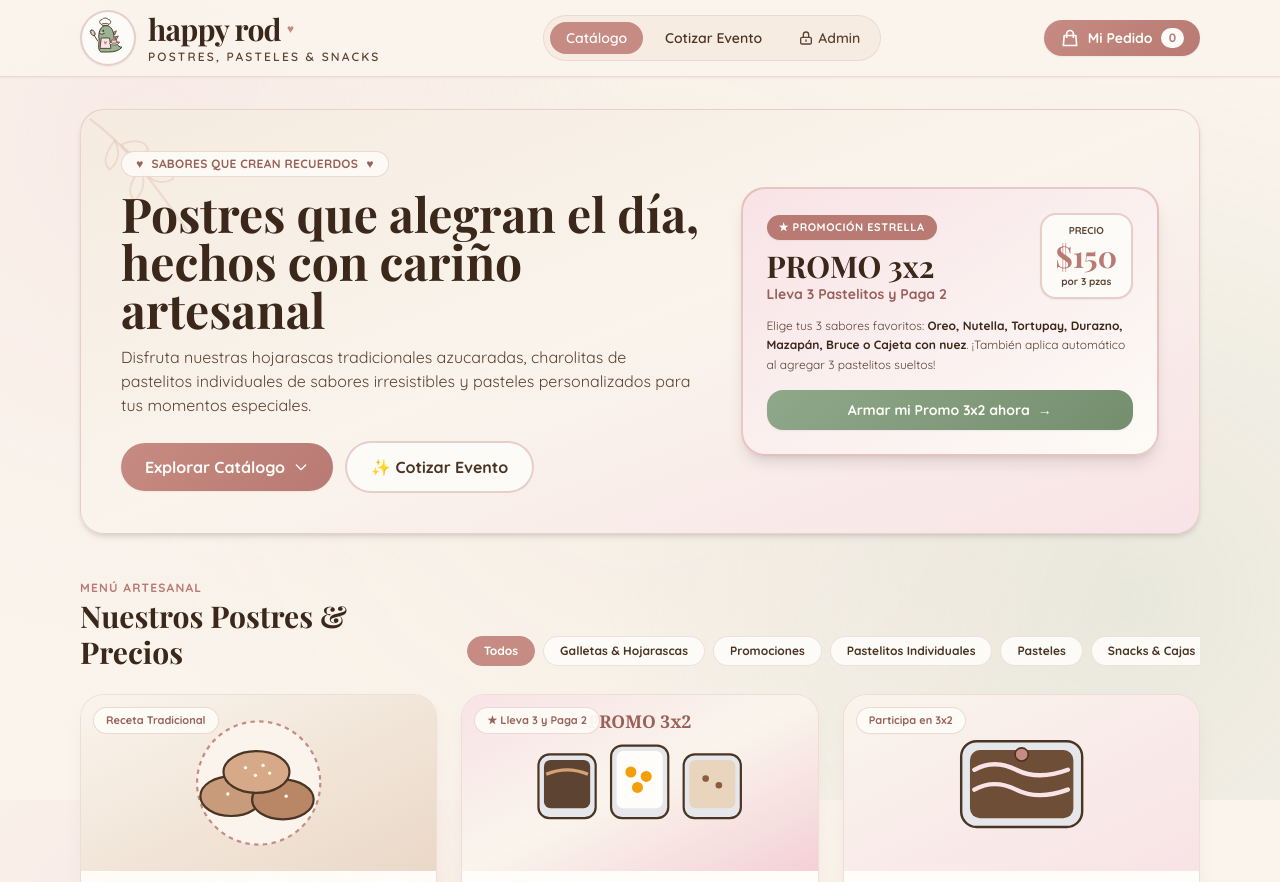
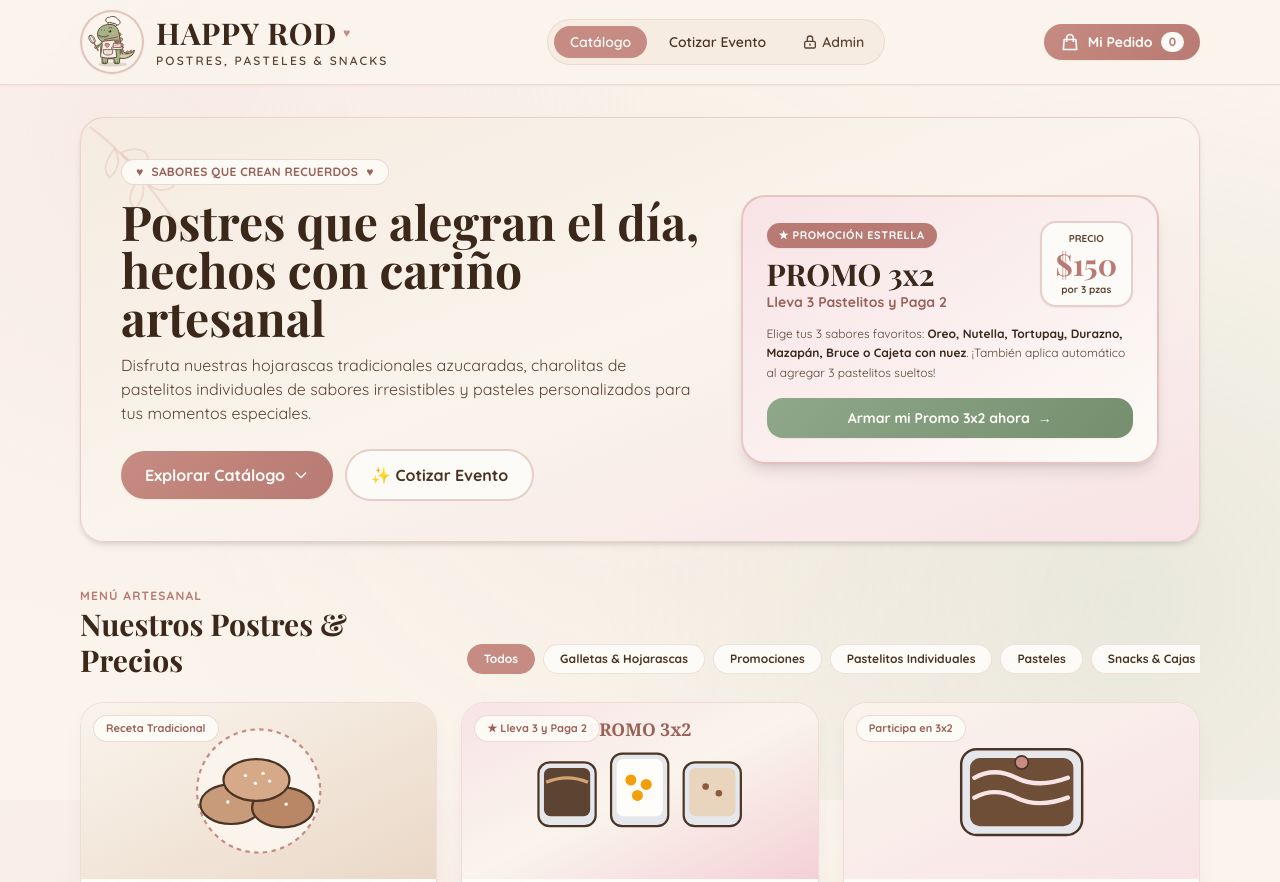
Before and after one commit to desing-pro/HappyRod, a plain HTML site: page index.html in a window 1280 px wide. Shown: the top 882 px of the page. Drawn offline with nearby package versions, Linux system fonts and the light colour scheme; a web font is replaced by a local one.

Commit message:
index.html

```diff
--- a/index.html
+++ b/index.html
@@ -3,7 +3,7 @@
 <head>
   <meta charset="UTF-8" />
   <meta name="viewport" content="width=device-width, initial-scale=1.0" />
-  <title>Happy Rod | Postres, Pasteles & Snacks</title>
+  <title>HAPPY ROD | Postres, Pasteles & Snacks</title>
   <script src="https://cdn.tailwindcss.com"></script>
   <link rel="preconnect" href="https://fonts.googleapis.com">
   <link rel="preconnect" href="https://fonts.gstatic.com" crossorigin>
@@ -121,40 +121,71 @@
     <div class="max-w-6xl mx-auto px-4 py-2.5 flex items-center justify-between gap-2">
       <!-- Marca y Mascota SVG -->
       <button onclick="navigateTo('catalogo')" class="flex items-center gap-3 text-left group focus:outline-none">
-        <div class="w-12 h-12 sm:w-14 sm:h-14 rounded-full bg-cream-50 border-2 border-terra-500/40 flex items-center justify-center shadow-sm group-hover:scale-105 transition-transform overflow-hidden shrink-0">
-          <!-- SVG Mascota Dino Pastelero Happy Rod -->
-          <svg viewBox="0 0 120 120" class="w-11 h-11 sm:w-12 sm:h-12" aria-label="Dinosaurio Pastelero Happy Rod">
-            <!-- Gorro de chef -->
-            <path d="M44 26 C38 24, 37 15, 45 14 C48 9, 58 9, 61 14 C69 15, 68 24, 62 26 Z" fill="#FFFFFF" stroke="#4A3525" stroke-width="2.2"/>
-            <rect x="45" y="24" width="16" height="5" rx="2" fill="#F5EBE0" stroke="#4A3525" stroke-width="2"/>
-            <!-- Espinas lomo -->
-            <path d="M73 46 L81 42 L77 52 Z" fill="#D49B93" stroke="#4A3525" stroke-width="1.8"/>
-            <path d="M77 57 L86 55 L80 65 Z" fill="#D49B93" stroke="#4A3525" stroke-width="1.8"/>
-            <path d="M80 70 L89 70 L82 78 Z" fill="#D49B93" stroke="#4A3525" stroke-width="1.8"/>
-            <!-- Cola y cuerpo Dino -->
-            <path d="M38 66 C34 45, 42 29, 55 29 C68 29, 74 42, 75 58 C76 72, 84 82, 95 83 C88 92, 74 95, 62 95 L44 95 C37 95, 35 84, 38 66 Z" fill="#9BB395" stroke="#4A3525" stroke-width="2.4" stroke-linejoin="round"/>
-            <!-- Mejilla y Ojo -->
-            <circle cx="48" cy="42" r="2.6" fill="#3B281B"/>
-            <circle cx="47.2" cy="41.2" r="0.9" fill="#FFFFFF"/>
-            <ellipse cx="44" cy="47" rx="3.2" ry="2" fill="#F4D0D6"/>
-            <path d="M39 49 Q45 53 51 49" fill="none" stroke="#4A3525" stroke-width="2" stroke-linecap="round"/>
-            <!-- Mandil Rosado -->
-            <path d="M43 60 L64 60 L67 86 L40 86 Z" fill="#F8E3E6" stroke="#4A3525" stroke-width="2.2" stroke-linejoin="round"/>
-            <!-- Corazón en mandil -->
-            <path d="M53.5 70 C53.5 67.5, 49.5 67.5, 49.5 70.5 C49.5 73.5, 53.5 76, 53.5 76 C53.5 76, 57.5 73.5, 57.5 70.5 C57.5 67.5, 53.5 67.5, 53.5 70 Z" fill="#C68B82"/>
-            <!-- Batidor en mano izquierda -->
-            <line x1="34" y1="67" x2="26" y2="54" stroke="#4A3525" stroke-width="2.4" stroke-linecap="round"/>
-            <ellipse cx="22" cy="47" rx="5" ry="8" transform="rotate(-32 22 47)" fill="none" stroke="#4A3525" stroke-width="1.8"/>
-            <ellipse cx="22" cy="47" rx="2.5" ry="8" transform="rotate(-32 22 47)" fill="none" stroke="#4A3525" stroke-width="1.4"/>
-            <!-- Pastelito en mano derecha -->
-            <ellipse cx="75" cy="74" rx="11" ry="3.5" fill="#FFFFFF" stroke="#4A3525" stroke-width="1.8"/>
-            <rect x="68" y="65" width="14" height="8" rx="2" fill="#F4D0D6" stroke="#4A3525" stroke-width="1.8"/>
-            <circle cx="75" cy="63.5" r="2.5" fill="#C68B82"/>
+        <div class="w-13 h-13 sm:w-15 sm:h-15 rounded-full bg-cream-100 border-2 border-terra-500/45 flex items-center justify-center shadow-sm group-hover:scale-105 transition-transform overflow-hidden shrink-0 p-0.5">
+          <!-- SVG Mascota Dino Pastelero Oficial HAPPY ROD -->
+          <svg viewBox="0 0 140 140" class="w-12 h-12 sm:w-14 sm:h-14" aria-label="Dinosaurio Pastelero HAPPY ROD">
+            <!-- Sombra base -->
+            <ellipse cx="72" cy="126" rx="36" ry="5.5" fill="#E3D4C5"/>
+            <!-- Gorro de chef esponjoso inclinado -->
+            <g transform="rotate(14 76 26)">
+              <path d="M58 26 C50 24, 50 13, 60 12 C64 6, 77 6, 81 12 C91 13, 91 24, 83 26 Z" fill="#FDFBF7" stroke="#5A4636" stroke-width="2.2" stroke-linejoin="round"/>
+              <rect x="60" y="24" width="21" height="7" rx="2.5" fill="#F5EBE0" stroke="#5A4636" stroke-width="2.2"/>
+            </g>
+            <!-- Placas dorsales rosadas -->
+            <path d="M84 48 C93 45, 96 52, 87 57 Z" fill="#DF9F97" stroke="#5A4636" stroke-width="2" stroke-linejoin="round"/>
+            <path d="M88 60 C98 58, 100 66, 90 70 Z" fill="#DF9F97" stroke="#5A4636" stroke-width="2" stroke-linejoin="round"/>
+            <path d="M90 73 C100 72, 101 80, 91 83 Z" fill="#DF9F97" stroke="#5A4636" stroke-width="2" stroke-linejoin="round"/>
+            <path d="M104 97 C107 90, 113 91, 111 98 Z" fill="#DF9F97" stroke="#5A4636" stroke-width="1.8" stroke-linejoin="round"/>
+            <path d="M113 94 C117 88, 122 90, 119 96 Z" fill="#DF9F97" stroke="#5A4636" stroke-width="1.8" stroke-linejoin="round"/>
+            <!-- Cuerpo, cabeza y cola Dino verde oliva -->
+            <path d="M44 68 C40 66, 33 60, 34 48 C35 34, 48 26, 65 26 C81 26, 87 38, 89 56 C91 74, 92 94, 104 98 C113 101, 122 95, 126 90 C125 103, 112 112, 93 111 L89 111 L89 122 C89 125, 76 125, 75 122 L75 112 L59 112 L59 122 C59 125, 46 125, 45 122 L45 108 C41 102, 41 84, 44 68 Z" fill="#A5B387" stroke="#5A4636" stroke-width="2.4" stroke-linejoin="round"/>
+            <!-- Panza beige debajo de cola -->
+            <path d="M91 109 C104 110, 116 105, 122 96 C113 103, 101 104, 91 101 Z" fill="#DFC9A8"/>
+            <!-- Dedos patitas -->
+            <path d="M49 124 L49 120 M54 124 L54 120 M79 124 L79 120 M84 124 L84 120" stroke="#5A4636" stroke-width="1.8" stroke-linecap="round"/>
+            <!-- Detalles rostro: fosas nasales, ojo, mejilla, sonrisa y colmillos -->
+            <circle cx="44" cy="40" r="1.4" fill="#5A4636"/>
+            <circle cx="51" cy="40" r="1.4" fill="#5A4636"/>
+            <path d="M62 35 Q66 32 70 35" fill="none" stroke="#5A4636" stroke-width="1.8" stroke-linecap="round"/>
+            <circle cx="65" cy="43" r="3.2" fill="#4A3525"/>
+            <circle cx="64" cy="41.8" r="1.1" fill="#FFFFFF"/>
+            <ellipse cx="73" cy="48" rx="4" ry="2.5" fill="#E8A5A8" opacity="0.75"/>
+            <path d="M36 53 Q48 61 61 54" fill="none" stroke="#5A4636" stroke-width="2.2" stroke-linecap="round"/>
+            <!-- Dos colmillitos blancos -->
+            <polygon points="41,56 43,60 45,57" fill="#FFFFFF" stroke="#5A4636" stroke-width="1.2" stroke-linejoin="round"/>
+            <polygon points="52,57 54,60 56,56" fill="#FFFFFF" stroke="#5A4636" stroke-width="1.2" stroke-linejoin="round"/>
+            <!-- Moño del mandil atrás en la cintura -->
+            <path d="M91 84 C98 78, 103 83, 94 87 C103 90, 99 96, 91 90 Z" fill="#DF9F97" stroke="#5A4636" stroke-width="1.8" stroke-linejoin="round"/>
+            <path d="M92 89 L96 99 M90 90 L91 100" stroke="#5A4636" stroke-width="2" stroke-linecap="round"/>
+            <!-- Mandil crema rosado con tirante, corazón y bolsillo -->
+            <path d="M51 64 L85 57" stroke="#DF9F97" stroke-width="4" stroke-linecap="round"/>
+            <path d="M51 64 L85 57" stroke="#5A4636" stroke-width="1.8" stroke-linecap="round"/>
+            <path d="M47 68 L77 65 L82 108 C68 111, 52 111, 41 107 Z" fill="#F9ECE7" stroke="#5A4636" stroke-width="2.2" stroke-linejoin="round"/>
+            <!-- Corazón en el pecho del mandil -->
+            <path d="M58 76 C58 72.5, 52.5 72.5, 52.5 76.5 C52.5 80.5, 58 84, 58 84 C58 84, 63.5 80.5, 63.5 76.5 C63.5 72.5, 58 72.5, 58 76 Z" fill="#DF9F97" stroke="#5A4636" stroke-width="1.5"/>
+            <!-- Bolsillo delantero del mandil -->
+            <path d="M48 89 L72 89 L71 99 C66 104, 54 104, 49 99 Z" fill="#F3DFD8" stroke="#5A4636" stroke-width="1.8" stroke-linejoin="round"/>
+            <!-- Brazo izquierdo sosteniendo batidor de globo -->
+            <path d="M44 74 L32 82" stroke="#A5B387" stroke-width="7" stroke-linecap="round"/>
+            <path d="M44 74 L32 82" stroke="#5A4636" stroke-width="2.2" stroke-linecap="round"/>
+            <circle cx="31" cy="83" r="4" fill="#A5B387" stroke="#5A4636" stroke-width="2"/>
+            <!-- Batidor -->
+            <line x1="35" y1="91" x2="26" y2="74" stroke="#DF9F97" stroke-width="4.5" stroke-linecap="round"/>
+            <line x1="35" y1="91" x2="26" y2="74" stroke="#5A4636" stroke-width="2" stroke-linecap="round"/>
+            <ellipse cx="20" cy="63" rx="6.5" ry="11" transform="rotate(-28 20 63)" fill="none" stroke="#5A4636" stroke-width="1.8"/>
+            <ellipse cx="20" cy="63" rx="3.2" ry="11" transform="rotate(-28 20 63)" fill="none" stroke="#5A4636" stroke-width="1.4"/>
+            <!-- Brazo derecho y plato con pastelito de fresa -->
+            <ellipse cx="83" cy="85" rx="15" ry="4" fill="#FDFBF7" stroke="#5A4636" stroke-width="2"/>
+            <rect x="73" y="73" width="20" height="11" rx="2.5" fill="#F6D5D7" stroke="#5A4636" stroke-width="2"/>
+            <path d="M73 77 Q78 81 83 77 T93 77" fill="none" stroke="#DF9F97" stroke-width="2.2" stroke-linecap="round"/>
+            <!-- Fresa arriba del pastelito -->
+            <path d="M83 65 C87 65, 88 70, 83 73 C78 70, 79 65, 83 65 Z" fill="#C96B6B" stroke="#5A4636" stroke-width="1.6"/>
+            <path d="M80 65 L83 67 L86 65" fill="none" stroke="#6E8B5E" stroke-width="1.8" stroke-linecap="round"/>
           </svg>
         </div>
         <div>
           <div class="flex items-center gap-1.5">
-            <span class="font-brand text-2xl sm:text-3xl font-bold tracking-tight text-choco-900 leading-none">happy rod</span>
+            <span class="font-brand text-2xl sm:text-3xl font-bold tracking-wide text-choco-900 leading-none uppercase">HAPPY ROD</span>
             <span class="text-terra-500 text-xs">♥</span>
           </div>
           <p class="text-[10px] sm:text-xs uppercase tracking-[0.18em] text-choco-700 font-semibold mt-0.5">Postres, Pasteles & Snacks</p>
@@ -293,7 +324,7 @@
           <span class="inline-block px-3.5 py-1 rounded-full bg-sage-100 text-sage-600 text-xs font-bold uppercase tracking-wider mb-2">
             Mesas de Postres & Eventos Especiales
           </span>
-          <h1 class="font-brand text-3xl sm:text-4xl font-bold text-choco-900">Cotizador Interactivo Happy Rod</h1>
+          <h1 class="font-brand text-3xl sm:text-4xl font-bold text-choco-900">Cotizador Interactivo HAPPY ROD</h1>
           <p class="text-sm sm:text-base text-choco-700 mt-2">
             Arma tu paquete a la medida para cumpleaños, reuniones o detalles corporativos. Calcula un estimado al instante y envíalo directo a nuestro WhatsApp.
           </p>
@@ -568,7 +599,7 @@
         <!-- Sub-vista Admin: CONFIGURACIÓN -->
         <div id="admin-panel-config" class="admin-subpanel hidden">
           <div class="max-w-xl card-paper rounded-3xl p-6 space-y-5">
-          <h2 class="font-brand text-2xl font-bold text-choco-900">Ajustes de Happy Rod</h2>
+          <h2 class="font-brand text-2xl font-bold text-choco-900">Ajustes de HAPPY ROD</h2>
           <form onsubmit="saveAdminSettings(event)" class="space-y-4">
             <div>
               <label class="block text-xs font-bold text-choco-800 mb-1">Número de WhatsApp receptor (10 dígitos o con lada 52)</label>
@@ -646,7 +677,7 @@
         </div>
       </div>
       <div class="mt-4 pt-3 border-t border-cream-50/20 flex flex-col sm:flex-row items-center justify-between text-[11px] text-cream-200 gap-2">
-        <p>© Happy Rod — Postres, Pasteles & Snacks. Postres que alegran el día ♡</p>
+        <p>© HAPPY ROD — Postres, Pasteles & Snacks. Postres que alegran el día ♡</p>
         <button onclick="openAdminGate()" class="underline hover:text-white">Acceso Repostero (Admin)</button>
       </div>
     </div>
@@ -745,7 +776,7 @@
       <!-- Header Drawer -->
       <div class="p-4 sm:p-5 bg-cream-100 border-b border-terra-500/25 flex items-center justify-between">
         <div>
-          <h2 class="font-brand text-2xl font-bold text-choco-900">Tu Pedido Happy Rod</h2>
+          <h2 class="font-brand text-2xl font-bold text-choco-900">Tu Pedido HAPPY ROD</h2>
           <p class="text-xs text-choco-700">Revisa tus postres y completa tus datos</p>
         </div>
         <button onclick="toggleCartDrawer(false)" class="w-9 h-9 rounded-full bg-cream-200 text-choco-900 font-bold hover:bg-terra-200">✕</button>
@@ -1887,7 +1918,7 @@ _¡Gracias por endulzar tu día con Happy Rod!_ ♡`;
       showConfirmationModal(
         'Pedido Guardado',
         `#${newOrder.folio}`,
-        'Tu pedido quedó registrado correctamente y abrimos WhatsApp para enviarlo directo a Happy Rod.',
+        'Tu pedido quedó registrado correctamente y abrimos WhatsApp para enviarlo directo a HAPPY ROD.',
         newOrder.items.map(i => `<div>• <strong>${i.qty}x ${i.name}</strong> ${i.detail ? `<span class="text-choco-700">(${i.detail})</span>` : ''} — ${formatCurrency(i.subtotal)}</div>`).join('') +
         `<div class="pt-1.5 mt-1.5 border-t border-terra-500/20 font-extrabold">Total: ${formatCurrency(newOrder.total)} MXN • ${newOrder.deliveryType}</div>`,
         waUrl
@@ -2156,7 +2187,7 @@ _Enviado desde el Cotizador Web Happy Rod_ ♡`;
       if (inputPin === state.settings.adminPin) {
         state.isAdminAuthenticated = true;
         closeAdminPinModal();
-        showToast('Bienvenido al Panel Happy Rod');
+        showToast('Bienvenido al Panel HAPPY ROD');
         navigateTo('admin');
       } else {
         showToast('PIN incorrecto. Intenta de nuevo.', 'error');
```
